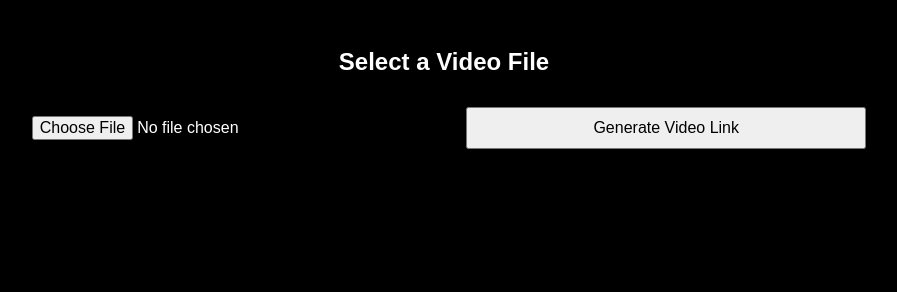
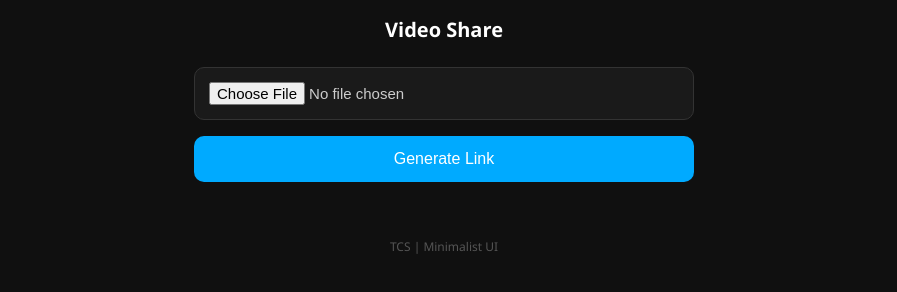
Before and after one commit to mobilelauncher/Injector, a plain HTML site: page index.html in a window 1280 px wide. Shown: the whole page, without its empty margins (196-1093 px from the left). Drawn offline with Linux system fonts and the light colour scheme.

Commit message:
Update index.html

```diff
--- a/index.html
+++ b/index.html
@@ -1,61 +1,124 @@
 <!DOCTYPE html>
 <html lang="en">
 <head>
-  <meta charset="UTF-8">
   <meta name="viewport" content="width=device-width, initial-scale=1.0">
-  <title>Generate Video Link</title>
+  <title>Video Share</title>
   <style>
-    body { background: #000; color: #fff; font-family: sans-serif; text-align: center; padding: 20px; }
-    input, button { padding: 10px; font-size: 16px; margin: 10px; width: 90%; max-width: 400px; }
-    video { margin-top: 30px; width: 95%; display: none; }
-    #linkResult { color: #0f0; font-size: 16px; margin-top: 10px; }
+    * { box-sizing: border-box; margin: 0; padding: 0; }
+    body {
+      font-family: 'Segoe UI', sans-serif;
+      background: #101010;
+      color: #fff;
+      padding: 16px;
+    }
+
+    h1 {
+      font-size: 20px;
+      font-weight: 600;
+      text-align: center;
+      margin-bottom: 24px;
+    }
+
+    .container {
+      max-width: 500px;
+      margin: auto;
+      display: flex;
+      flex-direction: column;
+      gap: 16px;
+    }
+
+    input[type="file"] {
+      width: 100%;
+      padding: 14px;
+      border: 1px solid #333;
+      border-radius: 10px;
+      background: #1a1a1a;
+      color: #ccc;
+      font-size: 15px;
+    }
+
+    button {
+      padding: 14px;
+      border: none;
+      border-radius: 10px;
+      background: #00aaff;
+      color: white;
+      font-size: 16px;
+      font-weight: 500;
+      cursor: pointer;
+    }
+
+    video {
+      width: 100%;
+      border-radius: 10px;
+      display: none;
+      margin-top: 20px;
+    }
+
+    .link-output {
+      word-wrap: break-word;
+      font-size: 13px;
+      color: #aaa;
+      text-align: center;
+    }
+
+    .floating-button {
+      position: fixed;
+      top: 16px;
+      right: 16px;
+      background: #222;
+      padding: 10px 18px;
+      border-radius: 50px;
+      font-size: 14px;
+      border: 1px solid #444;
+      color: #ccc;
+      display: none;
+    }
+
+    .credit {
+      margin-top: 40px;
+      text-align: center;
+      font-size: 12px;
+      color: #555;
+    }
   </style>
 </head>
 <body>
 
-<h2 id="title">Select a Video File</h2>
-<div id="inputBox">
-  <input id="videoInput" type="file" accept="video/*" />
-  <button onclick="generateLink()">Generate Video Link</button>
-  <p id="linkResult"></p>
-</div>
+  <h1>Video Share</h1>
 
-<video id="player" controls autoplay></video>
+  <div class="container" id="uploadBox">
+    <input type="file" id="fileInput" accept="video/*">
+    <button onclick="generateLink()">Generate Link</button>
+    <div class="link-output" id="linkOutput"></div>
+  </div>
 
-<script>
-  function generateLink() {
-    const videoFile = document.getElementById("videoInput").files[0];
-    if (!videoFile) return alert("Please select a video file!");
+  <video id="videoPlayer" controls autoplay></video>
 
-    // Create a URL for the selected video file
-    const videoURL = URL.createObjectURL(videoFile);
+  <div class="floating-button" id="createBtn" onclick="location.href='index.html'">+ Create</div>
 
-    // Create the final link that will be shared
-    const shareableLink = window.location.href + "#video=" + encodeURIComponent(videoURL);
+  <div class="credit">TCS | Minimalist UI</div>
 
-    // Display the generated link
-    document.getElementById("linkResult").innerHTML = `
-      <b>Share this link:</b><br><a href="${shareableLink}" target="_blank">${shareableLink}</a>
-    `;
+  <script>
+    function generateLink() {
+      const file = document.getElementById('fileInput').files[0];
+      if (!file) return alert("Select a video first.");
+      const blobUrl = URL.createObjectURL(file);
+      const link = location.origin + location.pathname + "#" + encodeURIComponent(blobUrl);
+      document.getElementById('linkOutput').innerHTML = `<p>Sharable Link:<br><a style="color:#00aaff" href="${link}">${link}</a></p>`;
+      navigator.clipboard.writeText(link);
+    }
 
-    // Optionally copy the link to the clipboard
-    navigator.clipboard.writeText(shareableLink);
-  }
-
-  // Check if there's a video URL in the hash and play the video
-  const hash = location.hash.slice(1);
-  const params = new URLSearchParams(hash);
-  const videoParam = params.get("video");
-
-  if (videoParam) {
-    const decodedVideoURL = decodeURIComponent(videoParam);
-    const videoElement = document.getElementById("player");
-    videoElement.src = decodedVideoURL;
-    videoElement.style.display = "block"; // Display the video player
-    document.getElementById("title").innerText = "Playing Video"; // Change title
-    document.getElementById("inputBox").style.display = "none"; // Hide the input box
-  }
-</script>
+    const hash = location.hash.slice(1);
+    if (hash) {
+      const video = document.getElementById('videoPlayer');
+      const url = decodeURIComponent(hash);
+      video.src = url;
+      video.style.display = "block";
+      document.getElementById('uploadBox').style.display = "none";
+      document.getElementById('createBtn').style.display = "block";
+    }
+  </script>
 
 </body>
 </html>
```
